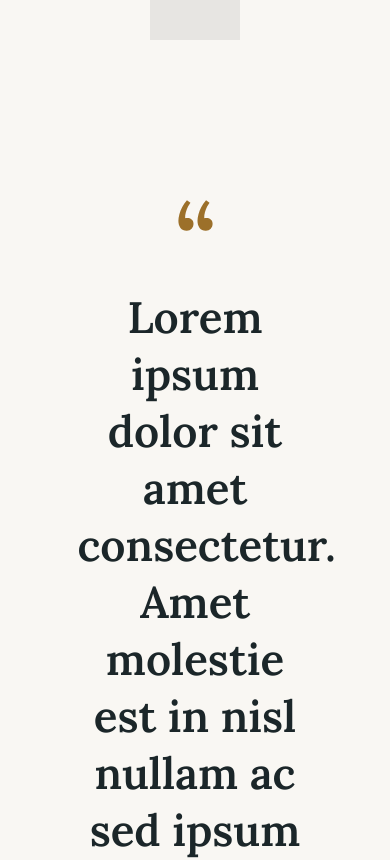
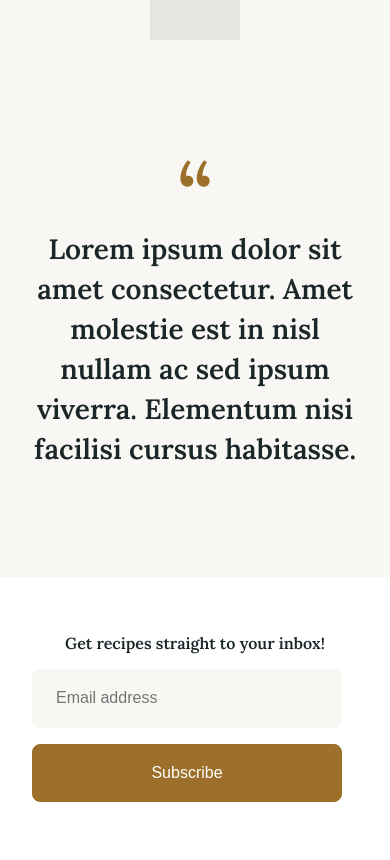
Before and after one commit to Hira-Haider-46/React-Recipe-App, a React (Vite) app: page /about in a window 390 px wide. Shown: the part 880-1740 px from the top of the page. Built offline with nearby package versions, Linux system fonts and the light colour scheme; no server answers; the database is empty; grey boxes are pictures that could not be loaded.

Commit message:
media queries added in all pages

```diff
--- a/src/Components/RecipesSection/RecipesSection.css
+++ b/src/Components/RecipesSection/RecipesSection.css
@@ -1,5 +1,4 @@
 .recipes-section {
-    /* border: 2px solid; */
     padding: 1em 2em;
     margin: 6em 0 3em 0;
 }
@@ -12,3 +11,20 @@
     text-align: left;
     margin-bottom: 1em;
 }
+
+@media (max-width: 768px) {
+    .recipes-section {
+        padding: 1em;
+        margin: 4em 0 2em 0;
+    }
+
+    .recipes-section h1 {
+        font-size: 2.5rem;
+    }
+}
+
+@media (max-width: 480px) {
+    .recipes-section h1 {
+        font-size: 2rem;
+    }
+}
--- a/src/Pages/About/About.css
+++ b/src/Pages/About/About.css
@@ -21,3 +21,33 @@
     margin: 1em auto;
     line-height: 57px;
 }
+
+@media (max-width: 768px) {
+    .text {
+        padding: 2em;
+        margin: 4em 0 4.5em 0;
+    }
+
+    .text h1 {
+        font-size: 2.25rem;
+        line-height: 50px;
+        width: 90%;
+    }
+}
+
+@media (max-width: 480px) {
+    .text {
+        padding: 1.5em;
+        margin: 3em 0 3.5em 0;
+    }
+
+    .text h1 {
+        font-size: 1.75rem;
+        line-height: 40px;
+        width: 95%;
+    }
+
+    .text img {
+        width: 30px;
+    }
+}
```
